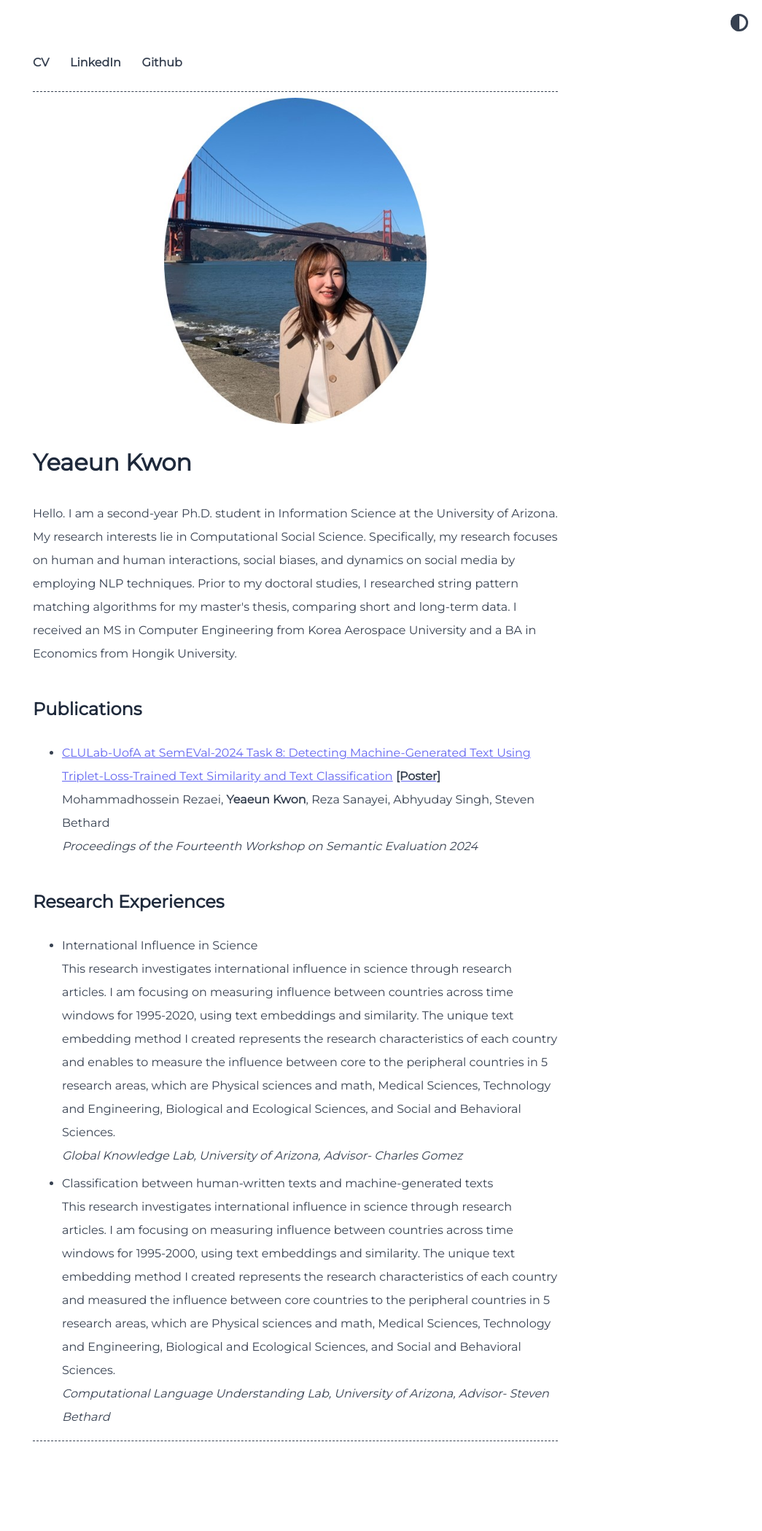
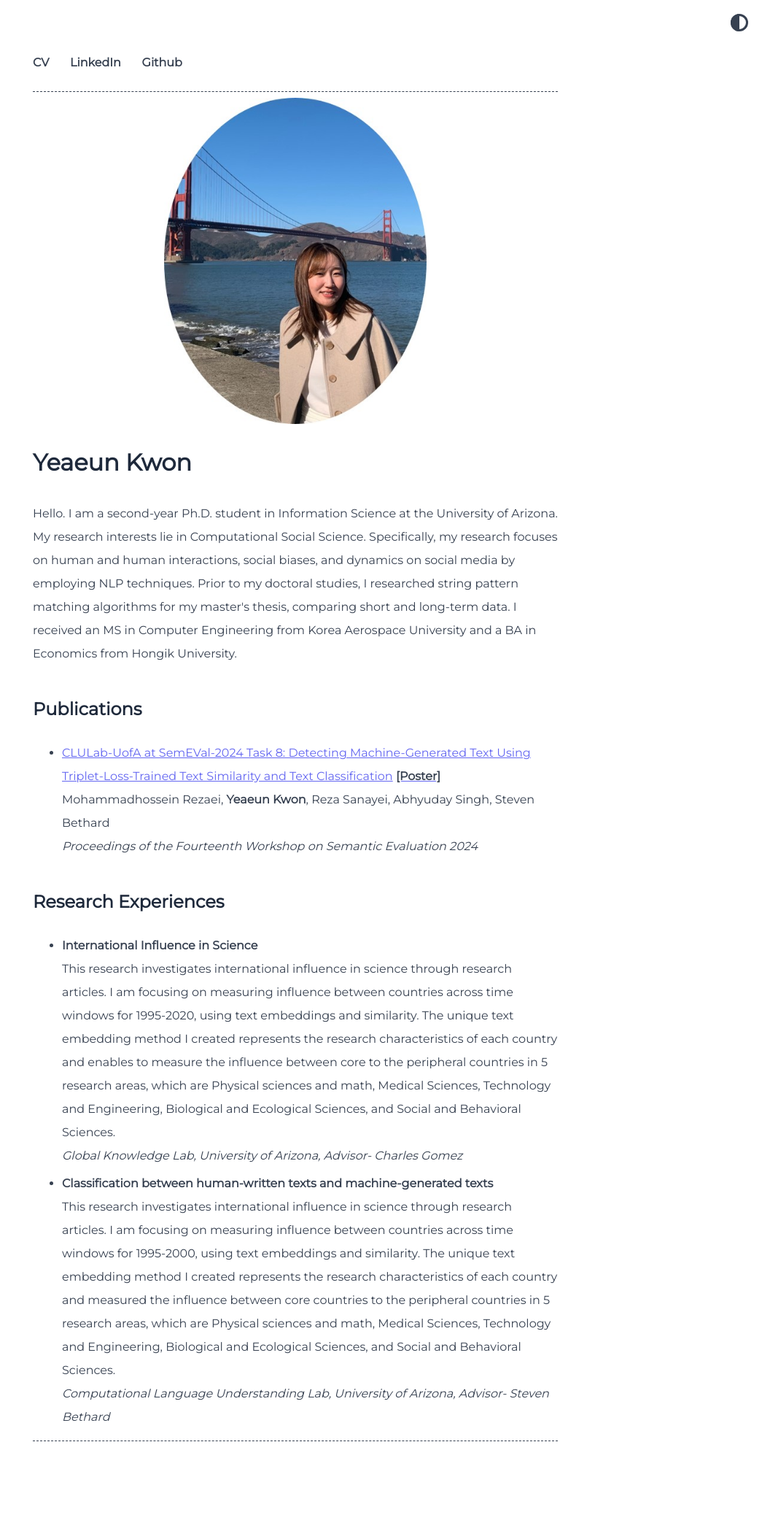
Before and after one commit to yeaeunkwon/yeaeunkwon.github.io, a Jekyll site: the page built from index.md, in a window 1280 px wide. Shown: the whole page at 73% size, without its empty margins (235-1280 px from the left). Built offline with Jekyll 4.4.1, drawn with Linux system fonts in a browser that asks for light colours.

```diff
--- a/_data/home.yml
+++ b/_data/home.yml
@@ -18,11 +18,11 @@ misc_entries:
     poster_url: https://drive.google.com/file/d/1bU1Ao7T2hRSMsSPCgIhT_E49MOpvdzT1/view?usp=sharing
 
 ongoing_projects:
-  - title: "International Influence in Science"
+  - title: <b>International Influence in Science</b>
     url: false
     author: This research investigates international influence in science through research articles. I am focusing on measuring influence between countries across time windows for 1995-2020, using text embeddings and similarity. The unique text embedding method I created represents the research characteristics of each country and enables to measure the influence between core to the peripheral countries in 5 research areas, which are Physical sciences and math, Medical Sciences, Technology and Engineering, Biological and Ecological Sciences, and Social and Behavioral Sciences.
     publisher: <i>Global Knowledge Lab, University of Arizona, Advisor- Charles Gomez</i>
-  - title: Classification between human-written texts and machine-generated texts
+  - title: <b>Classification between human-written texts and machine-generated texts</b>
     url: false
     author: This research investigates international influence in science through research articles. I am focusing on measuring influence between countries across time windows for 1995-2000, using text embeddings and similarity. The unique text embedding method I created represents the research characteristics of each country and measured the influence between core countries to the peripheral countries in 5 research areas, which are Physical sciences and math, Medical Sciences, Technology and Engineering, Biological and Ecological Sciences, and Social and Behavioral Sciences.
     publisher: <i>Computational Language Understanding Lab, University of Arizona, Advisor- Steven Bethard</i>
```
